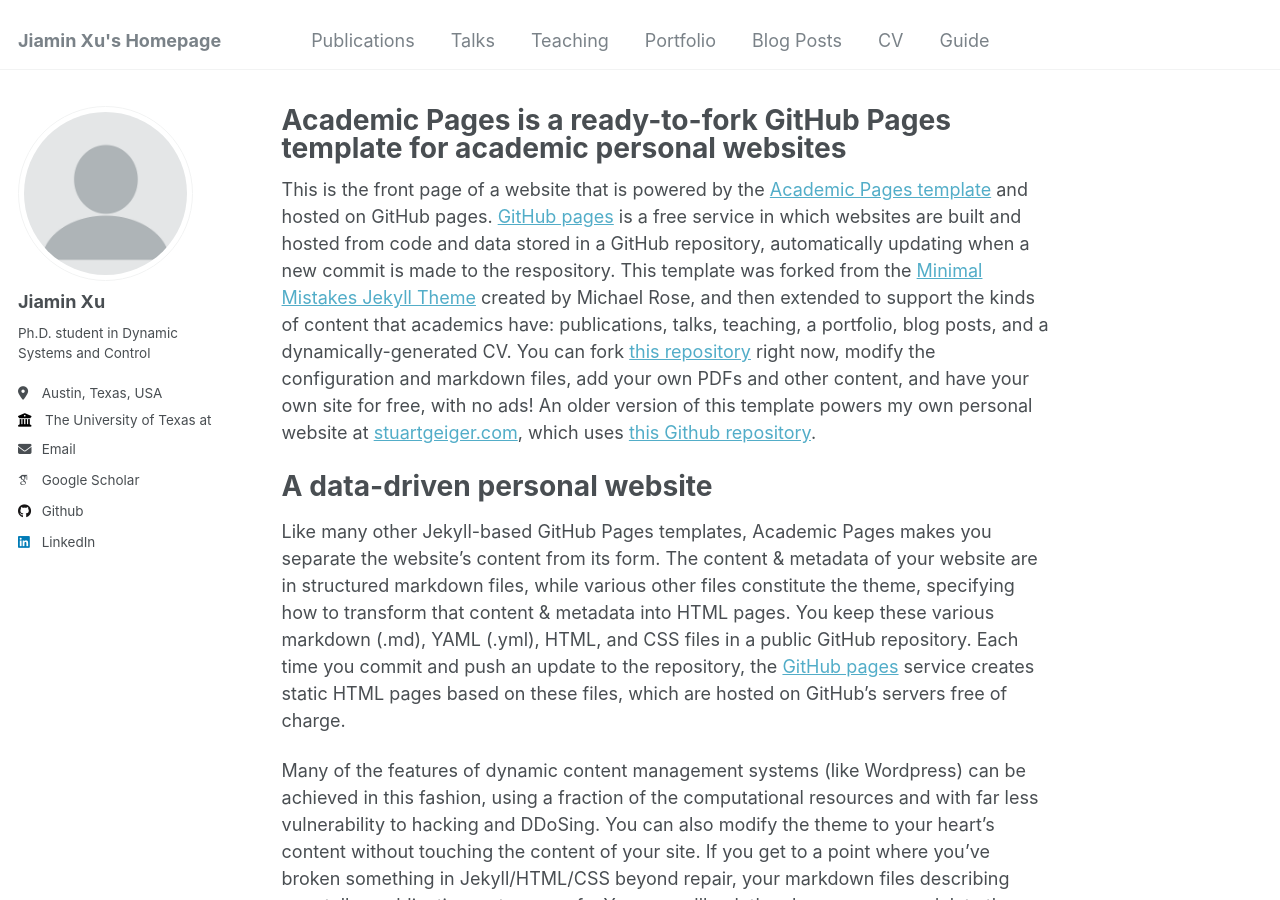
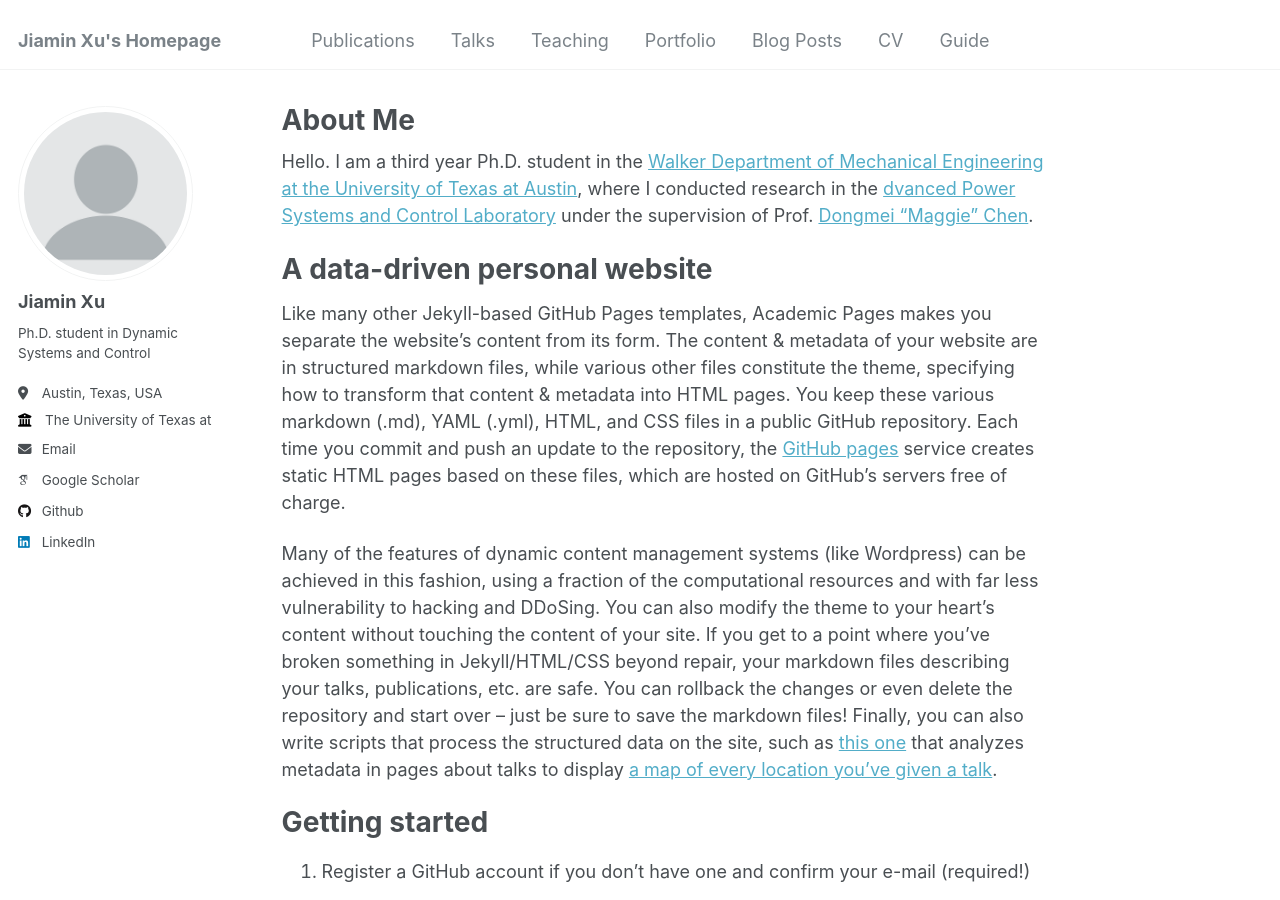
Before and after one commit to Jiaminx7/Website, a Jekyll site: the page built from _pages/about.md, in a window 1280 px wide and 900 px high. Built offline with Jekyll 4.4.1, drawn with Linux system fonts in a browser that asks for light colours; some web fonts are replaced.

Commit message:
Update about.md

```diff
--- a/_pages/about.md
+++ b/_pages/about.md
@@ -1,13 +1,13 @@
 ---
 permalink: /
-title: "Academic Pages is a ready-to-fork GitHub Pages template for academic personal websites"
+title: "About Me"
 author_profile: true
 redirect_from:
   - /about/
   - /about.html
 ---
 
-This is the front page of a website that is powered by the [Academic Pages template](https://github.com/academicpages/academicpages.github.io) and hosted on GitHub pages. [GitHub pages](https://pages.github.com) is a free service in which websites are built and hosted from code and data stored in a GitHub repository, automatically updating when a new commit is made to the respository. This template was forked from the [Minimal Mistakes Jekyll Theme](https://mmistakes.github.io/minimal-mistakes/) created by Michael Rose, and then extended to support the kinds of content that academics have: publications, talks, teaching, a portfolio, blog posts, and a dynamically-generated CV. You can fork [this repository](https://github.com/academicpages/academicpages.github.io) right now, modify the configuration and markdown files, add your own PDFs and other content, and have your own site for free, with no ads! An older version of this template powers my own personal website at [stuartgeiger.com](http://stuartgeiger.com), which uses [this Github repository](https://github.com/staeiou/staeiou.github.io).
+Hello. I am a third year Ph.D. student in the [Walker Department of Mechanical Engineering at the University of Texas at Austin](https://www.me.utexas.edu/), where I conducted research in the [dvanced Power Systems and Control Laboratory](https://www.apscl.me.utexas.edu/) under the supervision of Prof. [Dongmei "Maggie" Chen](https://www.me.utexas.edu/people/faculty-directory/chen).
 
 A data-driven personal website
 ======
```
